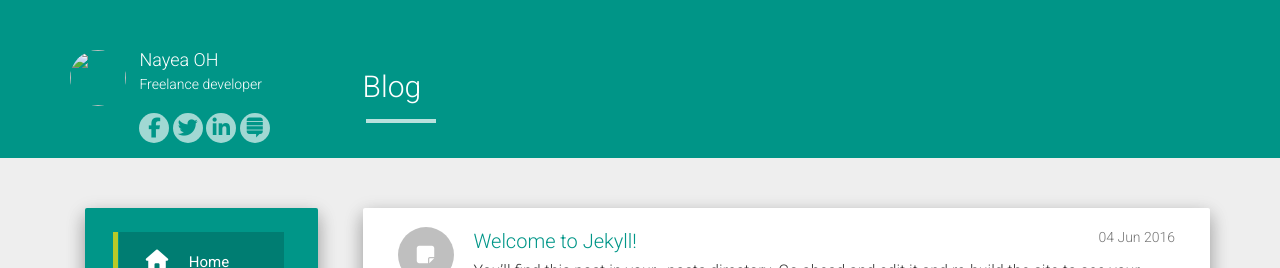
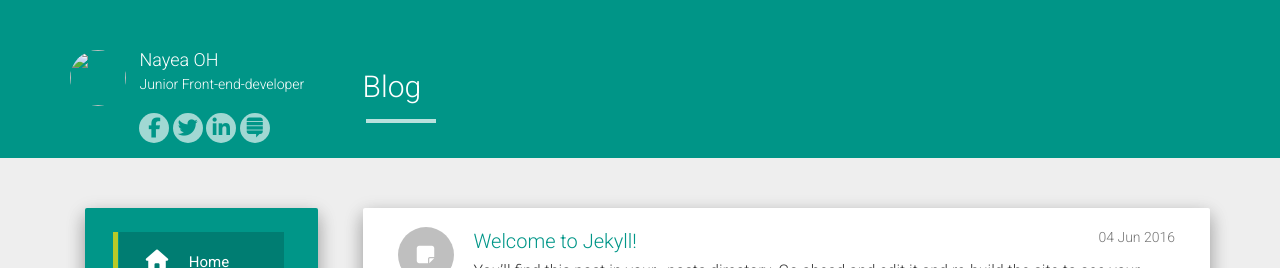
Before and after one commit to eclipse8848/nayea.github.io, a Jekyll site: the page built from index.html, in a window 1280 px wide. Shown: the top 268 px of the page. Built offline with Jekyll 4.4.1, drawn with Linux system fonts in a browser that asks for light colours; nearby versions of some CDN libraries; the list of posts is cut into pages by our own code.

Commit message:
Change the name

```diff
--- a/_config.yml
+++ b/_config.yml
@@ -3,7 +3,7 @@
 author: Nayea OH
 logo: /hcz-jekyll-blog/static/img/avatar.png
 github: https://github.com/nayea
-about: Freelance developer
+about: Junior Front-end-developer
 
 baseurl: "/nayea.github.io"
 url: "http://nayea.github.io"
--- a/_layouts/default.html
+++ b/_layouts/default.html
@@ -4,6 +4,7 @@
     {% include meta.html %}
       <link rel="alternate" type="application/rss+xml" title="RSS" href="/feed.xml">
       {% include css.html %}
+      <title>nayea github blog</title>
   </head>
 
   <body class="home overflow-hidden">
--- a/index.html
+++ b/index.html
@@ -11,7 +11,7 @@
         </div>
         <div class="row-content">
           <div class="least-content">{{ post.date | date_to_string }}</div>
-          <h4 class="list-group-item-heading"><a href="{{ post.url | prepend: site.baseurl }}">{{ post.title }}</a></h4>
+          <h4 class="list-group-item-heading"><a href="{{ site.baseurl}}{{ post.url}}">{{ post.title }}</a></h4>
 
           <p class="list-group-item-text">{{ post.content | strip_html | truncatewords: 20 }}</p>
         </div>
```
